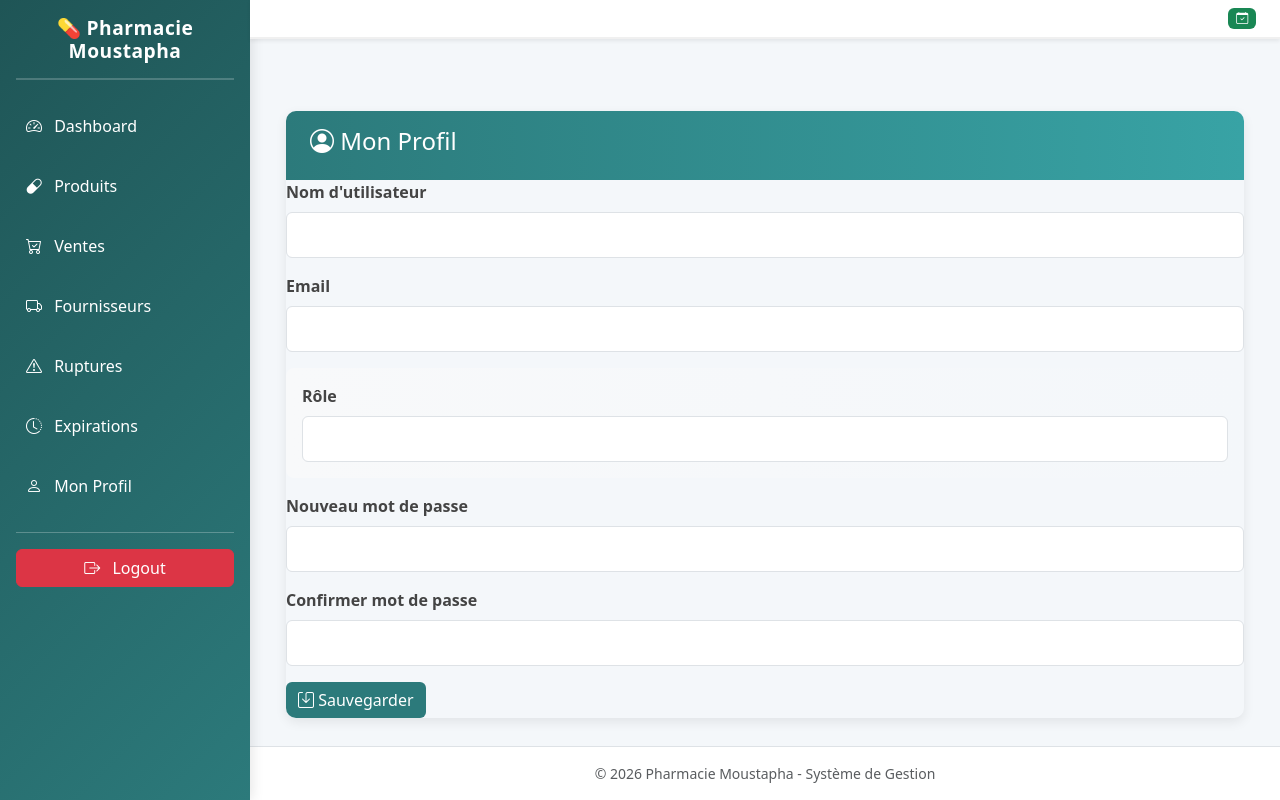
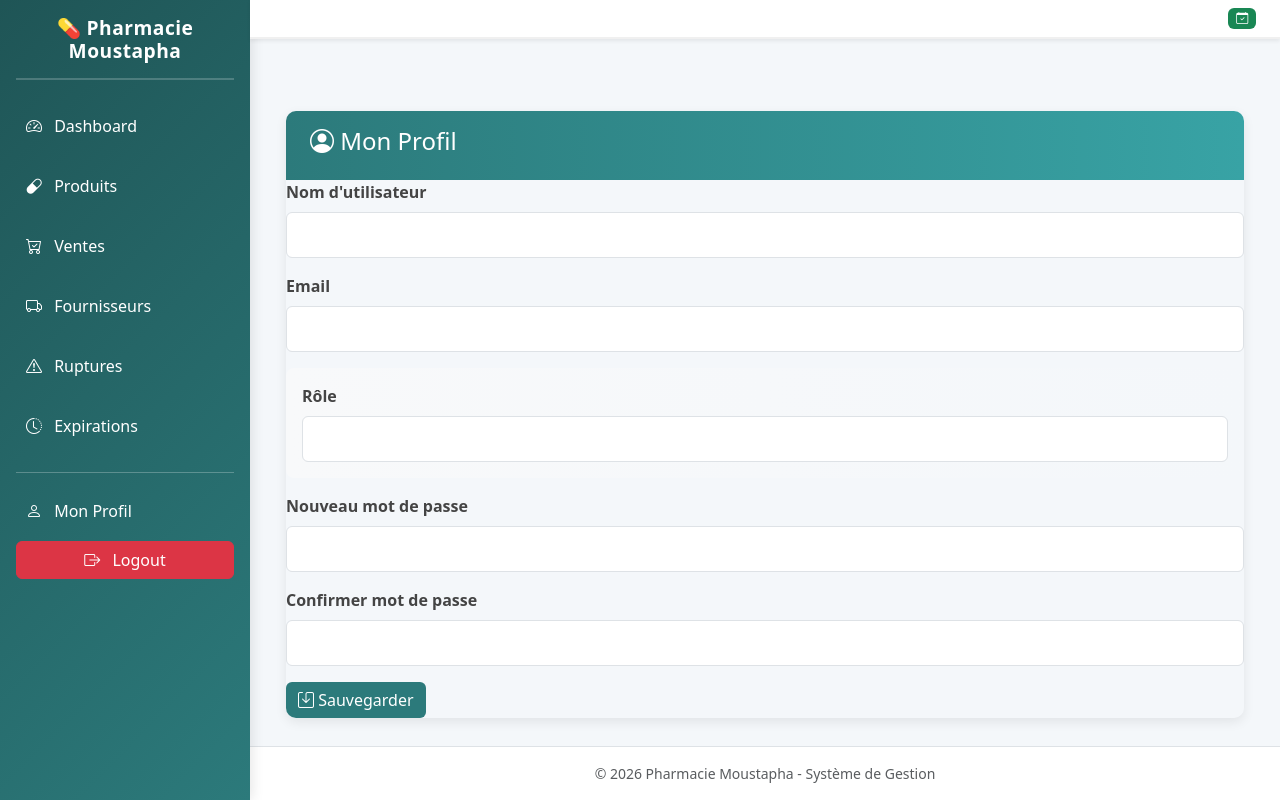
Before and after one commit to yayaTraore1/pharmacy-system, a FastAPI app: template templates/profile.html in a window 1280 px wide. Run offline with FastAPI, Linux system fonts and the light colour scheme; the template is opened without the code that fills it, so the values that code supplies are empty.

Commit message:
retouche sur la base

```diff
--- a/templates/base.html
+++ b/templates/base.html
@@ -153,18 +153,17 @@
             </li>
             {% endif %}
 
-            <li class="nav-item">
-                <a href="/users/profile"
-                   class="nav-link {% if request.url.path.startswith('/users/profile') %}active{% else %}text-white{% endif %}">
-                    <i class="bi bi-person me-2"></i> Mon Profil
-                </a>
-            </li>
+
 
         </ul>
 
         <hr class="bg-secondary">
 
         <div class="mt-auto">
+                <a href="/users/profile"
+                   class="nav-link {% if request.url.path.startswith('/users/profile') %}active{% else %}text-white{% endif %}">
+                    <i class="bi bi-person me-2"></i> Mon Profil
+                </a>
             <a href="/auth/logout" class="btn btn-danger w-100">
                 <i class="bi bi-box-arrow-right me-2"></i> Logout
             </a>
@@ -231,18 +230,15 @@
                 </li>
                 {% endif %}
 
-                <li class="nav-item">
-                <a href="/users/profile"
-                   class="nav-link {% if request.url.path.startswith('/users/profile') %}active{% else %}text-white{% endif %}">
-                    <i class="bi bi-person me-2"></i> Mon Profil
-                </a>
-            </li>
-
             </ul>
 
             <hr class="bg-secondary">
 
             <div class="mt-auto">
+                <a href="/users/profile"
+                   class="nav-link {% if request.url.path.startswith('/users/profile') %}active{% else %}text-white{% endif %}">
+                    <i class="bi bi-person me-2"></i> Mon Profil
+                </a>
                 <a href="/auth/logout" class="btn btn-danger w-100">
                     <i class="bi bi-box-arrow-right me-2"></i> Logout
                 </a>
```
